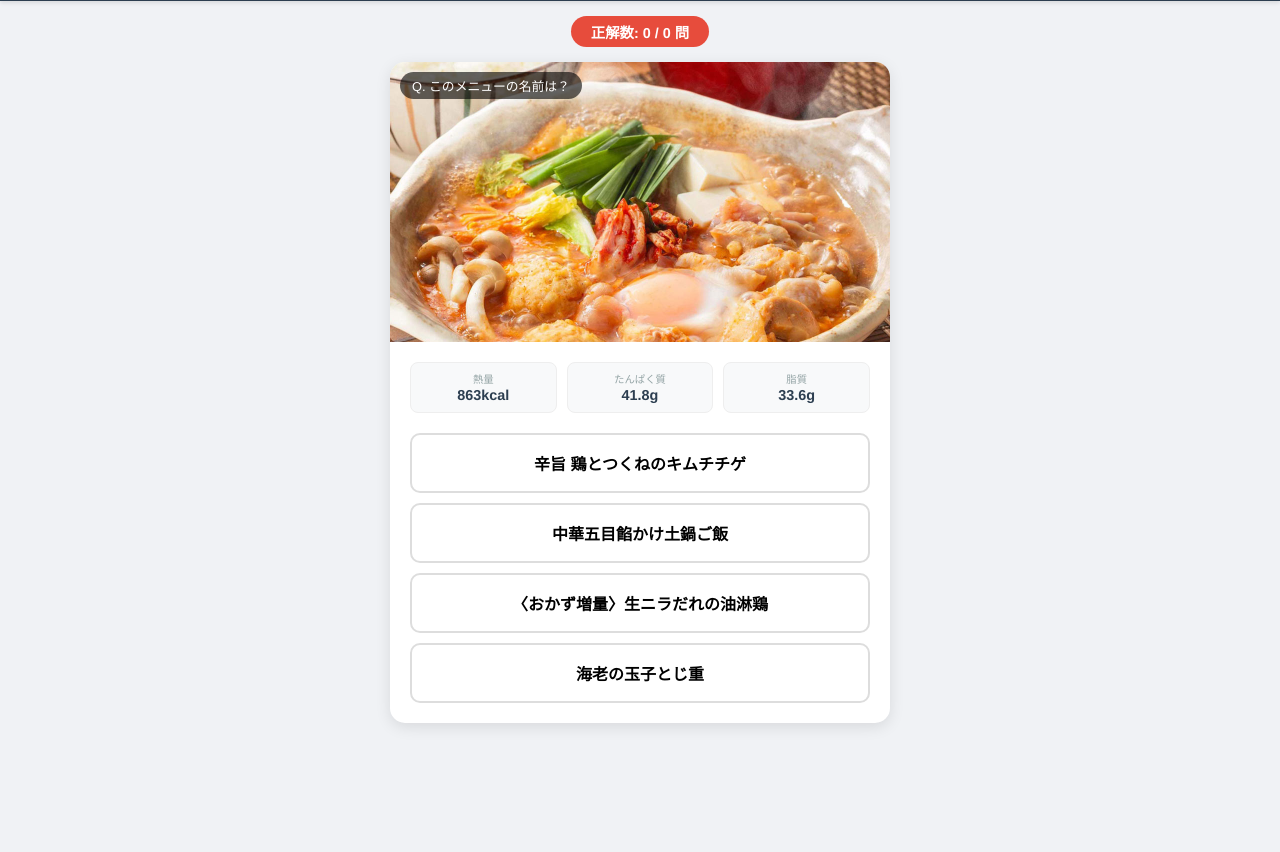
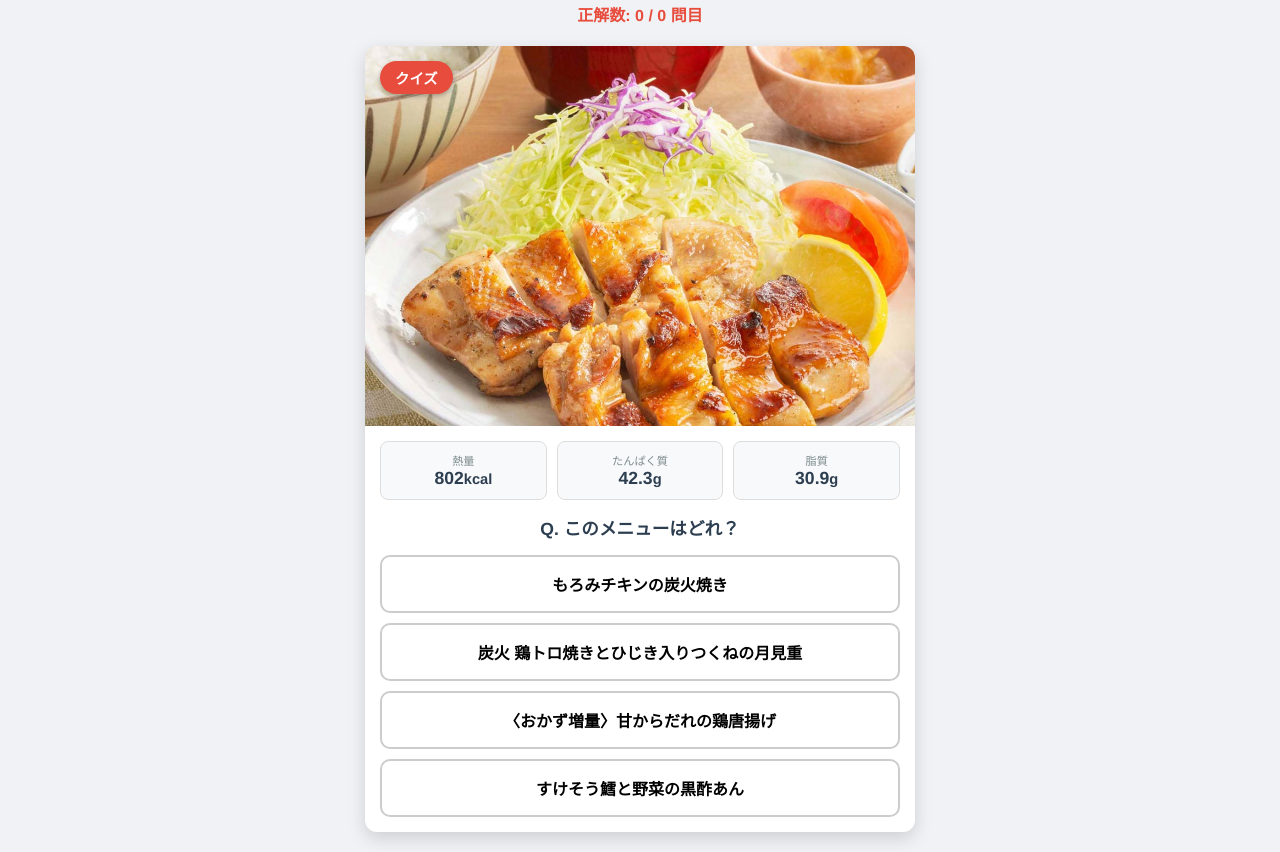
Before and after one commit to Ohtomo-Takumi/ootoya_flashcard_menu, a plain HTML site: page index.html in a window 1280 px wide. Shown: the part 57-909 px from the top of the page. Before the commit the page ends 840 px from the top, so only its background shows below. Drawn offline with Linux system fonts and the light colour scheme.

Commit message:
Update index.html

```diff
--- a/index.html
+++ b/index.html
@@ -20,7 +20,7 @@
             display: flex;
             flex-direction: column;
             align-items: center;
-            padding-bottom: 40px;
+            padding-bottom: 20px;
         }
 
         header {
@@ -28,132 +28,128 @@
             color: white;
             width: 100%;
             text-align: center;
-            padding: 15px 0;
-            box-shadow: 0 2px 4px rgba(0,0,0,0.1);
+            padding: 12px 0;
             position: sticky;
             top: 0;
             z-index: 100;
         }
 
-        h1 { margin: 0; font-size: 1.2rem; }
+        h1 { margin: 0; font-size: 1.1rem; }
 
-        .stats-bar {
+        .main-container {
+            width: 98%;
+            max-width: 550px; /* 全体の幅を広げました */
+            margin-top: 10px;
+        }
+
+        /* カード共通スタイル */
+        .card {
+            background: var(--card-bg);
+            border-radius: 12px;
+            overflow: hidden;
+            box-shadow: 0 6px 18px rgba(0,0,0,0.15);
+            display: none; /* JSで切り替え */
+        }
+
+        /* 写真エリア（超大型化） */
+        .image-container {
+            width: 100%;
+            height: 380px; /* 写真の高さを大幅にアップ */
+            background: #e0e0e0;
+            position: relative;
+        }
+
+        .image-container img {
+            width: 100%;
+            height: 100%;
+            object-fit: cover; /* 枠いっぱいに表示 */
+        }
+
+        /* 表面専用のバッジ */
+        .q-badge {
+            position: absolute;
+            top: 15px;
+            left: 15px;
             background: var(--accent-color);
             color: white;
-            padding: 5px 20px;
+            padding: 6px 15px;
             border-radius: 20px;
             font-weight: bold;
             font-size: 0.9rem;
-            margin: 15px 0;
+            box-shadow: 0 2px 5px rgba(0,0,0,0.3);
         }
 
-        .main-container {
-            width: 95%;
-            max-width: 500px; /* 少し横幅を広げました */
+        .info-area {
+            padding: 15px;
         }
 
-        /* 出題・詳細共通のカードスタイル */
-        .card {
-            background: var(--card-bg);
-            border-radius: 15px;
-            overflow: hidden;
-            box-shadow: 0 4px 15px rgba(0,0,0,0.1);
-            margin-bottom: 20px;
-            display: none; /* 初期は非表示、JSで制御 */
-        }
-
-        /* 写真エリア（大きく表示） */
-        .image-area {
-            width: 100%;
-            height: 280px; /* 写真を大きくしました */
-            background: #eee;
-            position: relative;
-        }
-
-        .image-area img {
-            width: 100%;
-            height: 100%;
-            object-fit: cover; /* 枠いっぱいに綺麗に表示 */
-        }
-
-        .question-badge {
-            position: absolute;
-            top: 10px;
-            left: 10px;
-            background: rgba(0,0,0,0.6);
-            color: white;
-            padding: 4px 12px;
-            border-radius: 20px;
-            font-size: 0.8rem;
-        }
-
-        .content-area {
-            padding: 20px;
-        }
-
+        /* 栄養表示（3列グリッド） */
         .nutrition-grid {
             display: grid;
             grid-template-columns: repeat(3, 1fr);
             gap: 10px;
-            margin-bottom: 20px;
+            margin-bottom: 15px;
         }
 
-        .nutrition-item {
+        .nutri-box {
             background: #f8f9fa;
-            padding: 8px;
+            border: 1px solid #ddd;
+            padding: 10px 5px;
+            text-align: center;
             border-radius: 8px;
-            text-align: center;
-            border: 1px solid #eee;
         }
 
-        .nutrition-label { font-size: 0.65rem; color: #95a5a6; display: block; }
-        .nutrition-val { font-size: 0.9rem; font-weight: bold; color: var(--primary-color); }
+        .label { font-size: 0.7rem; color: #7f8c8d; display: block; }
+        .val { font-size: 1.1rem; font-weight: bold; color: var(--primary-color); }
 
-        .choices-area {
+        .question-text {
+            font-size: 1.1rem;
+            font-weight: bold;
+            text-align: center;
+            margin-bottom: 15px;
+            color: var(--primary-color);
+        }
+
+        /* 選択肢ボタン */
+        .btn-list {
             display: flex;
             flex-direction: column;
             gap: 10px;
         }
 
         .choice-btn {
-            background: white;
-            border: 2px solid #ddd;
+            background: #fff;
+            border: 2px solid #ccc;
             border-radius: 10px;
-            padding: 16px;
+            padding: 15px;
             font-size: 1rem;
             font-weight: bold;
             cursor: pointer;
             transition: 0.2s;
-            text-align: center;
         }
 
-        .choice-btn.correct { background-color: var(--success-color); color: white; border-color: var(--success-color); }
-        .choice-btn.wrong { background-color: var(--accent-color); color: white; border-color: var(--accent-color); }
+        .choice-btn.correct { background-color: var(--success-color) !important; color: white !important; border-color: var(--success-color) !important; }
+        .choice-btn.wrong { background-color: var(--accent-color) !important; color: white !important; border-color: var(--accent-color) !important; }
 
-        /* 詳細表示用 */
-        .detail-title { font-size: 1.2rem; font-weight: bold; margin-bottom: 15px; border-left: 5px solid var(--primary-color); padding-left: 12px; }
-        .note-box {
-            background: #fff3cd;
-            border: 1px solid #ffeeba;
-            padding: 15px;
-            border-radius: 8px;
-            font-size: 0.9rem;
-            color: #856404;
-            margin-top: 15px;
-        }
+        /* 裏面専用（詳細表示） */
+        .detail-name { font-size: 1.3rem; font-weight: bold; color: var(--primary-color); margin-bottom: 15px; padding-bottom: 5px; border-bottom: 2px solid var(--primary-color); }
+        .note-card { background: #fff3cd; border-radius: 8px; padding: 15px; color: #856404; margin-top: 15px; border-left: 5px solid #ffeeba; }
 
         .next-btn {
-            background: var(--primary-color);
-            color: white;
-            border: none;
             width: 100%;
             padding: 18px;
-            font-size: 1.1rem;
+            font-size: 1.2rem;
             font-weight: bold;
+            color: white;
+            background: var(--primary-color);
+            border: none;
             border-radius: 10px;
             margin-top: 20px;
             cursor: pointer;
         }
+
+        /* 正解/不正解カウント */
+        .score-box { text-align: center; font-weight: bold; padding: 10px; color: var(--accent-color); }
     </style>
 </head>
 <body>
@@ -162,48 +158,48 @@
     <h1>大戸屋メニュー学習クイズ Pro</h1>
 </header>
 
-<div class="stats-bar">
-    正解数: <span id="score">0</span> / <span id="total">0</span> 問
+<div class="score-box">
+    正解数: <span id="cur-score">0</span> / <span id="cur-total">0</span> 問目
 </div>
 
 <div class="main-container">
-    <div id="quiz-card" class="card" style="display: block;">
-        <div class="image-area">
-            <div class="question-badge">Q. このメニューの名前は？</div>
-            <img id="q-img" src="" alt="料理写真">
+    <div id="front-card" class="card" style="display: block;">
+        <div class="image-container">
+            <span class="q-badge">クイズ</span>
+            <img id="q-img" src="" alt="メニュー写真">
         </div>
-        <div class="content-area">
+        <div class="info-area">
             <div class="nutrition-grid">
-                <div class="nutrition-item"><span class="nutrition-label">熱量</span><span class="nutrition-val"><span id="q-cal">-</span>kcal</span></div>
-                <div class="nutrition-item"><span class="nutrition-label">たんぱく質</span><span class="nutrition-val"><span id="q-protein">-</span>g</span></div>
-                <div class="nutrition-item"><span class="nutrition-label">脂質</span><span class="nutrition-val"><span id="q-fat">-</span>g</span></div>
+                <div class="nutri-box"><span class="label">熱量</span><span class="val"><span id="q-cal">-</span><small>kcal</small></span></div>
+                <div class="nutri-box"><span class="label">たんぱく質</span><span class="val"><span id="q-protein">-</span><small>g</small></span></div>
+                <div class="nutri-box"><span class="label">脂質</span><span class="val"><span id="q-fat">-</span><small>g</small></span></div>
             </div>
-            <div class="choices-area" id="choices"></div>
+            <div class="question-text">Q. このメニューはどれ？</div>
+            <div id="choices" class="btn-list"></div>
         </div>
     </div>
 
-    <div id="detail-card" class="card">
-        <div class="image-area">
-            <img id="d-img" src="" alt="料理写真">
+    <div id="back-card" class="card">
+        <div class="image-container">
+            <img id="d-img" src="" alt="メニュー写真">
         </div>
-        <div class="content-area">
-            <div id="d-name" class="detail-title">メニュー名</div>
+        <div class="info-area">
+            <div id="d-name" class="detail-name">-</div>
             <div class="nutrition-grid">
-                <div class="nutrition-item"><span class="nutrition-label">糖質</span><span class="nutrition-val"><span id="d-carbs">-</span>g</span></div>
-                <div class="nutrition-item"><span class="nutrition-label">食物繊維</span><span class="nutrition-val"><span id="d-fiber">-</span>g</span></div>
-                <div class="nutrition-item"><span class="nutrition-label">塩分</span><span class="nutrition-val"><span id="d-salt">-</span>g</span></div>
+                <div class="nutri-box"><span class="label">糖質</span><span class="val"><span id="d-carbs">-</span><small>g</small></span></div>
+                <div class="nutri-box"><span class="label">食物繊維</span><span class="val"><span id="d-fiber">-</span><small>g</small></span></div>
+                <div class="nutri-box"><span class="label">塩分</span><span class="val"><span id="d-salt">-</span><small>g</small></span></div>
             </div>
-            <div class="note-box">
-                <strong>💡 現場の注意ポイント</strong>
+            <div class="note-card">
+                <strong>💡 現場の注意ポイント</strong><br>
                 <span id="d-note">-</span>
             </div>
-            <button class="next-btn" onclick="initQuiz()">次の問題へ進む ▶</button>
+            <button class="next-btn" onclick="startQuiz()">次の問題へ ▶</button>
         </div>
     </div>
 </div>
 
 <script>
-// 全メニューデータ
 const menuData = [
     { name: "洋食屋の鉄板ポークチャップ", cal: 1128, protein: 30.7, fat: 48.0, carbs: 107.2, fiber: 5.2, salt: 6.1, image: "img/洋食屋の鉄板ポークチャップ.jpg", note: "鉄板が熱いので提供時やけど注意！" },
     { name: "懐かしの甘から照り焼きチキン", cal: 1400, protein: 51.8, fat: 66.5, carbs: 110.0, fiber: 3.8, salt: 6.4, image: "img/懐かしの甘から照り焼きチキン.jpg", note: "提供時、たれのハネに注意" },
@@ -256,86 +252,85 @@ const menuData = [
     { name: "チキンかあさん煮", cal: 897, protein: 29.5, fat: 32.2, carbs: 110.0, fiber: 8.8, salt: 6.7, image: "img/チキンかあさん煮.jpg", note: "おろしを乗せて提供" }
 ];
 
-let correctCount = 0;
-let totalQuestions = 0;
-let currentTarget = null;
+let score = 0;
+let total = 0;
+let target = null;
 
-function initQuiz() {
-    document.getElementById('detail-card').style.display = 'none';
-    document.getElementById('quiz-card').style.display = 'block';
+function startQuiz() {
+    document.getElementById('front-card').style.display = 'block';
+    document.getElementById('back-card').style.display = 'none';
 
-    currentTarget = menuData[Math.floor(Math.random() * menuData.length)];
+    target = menuData[Math.floor(Math.random() * menuData.length)];
 
-    // 出題写真と栄養表示の更新
-    setImageSource('q-img', currentTarget.image);
-    document.getElementById('q-cal').textContent = currentTarget.cal;
-    document.getElementById('q-protein').textContent = currentTarget.protein;
-    document.getElementById('q-fat').textContent = currentTarget.fat;
+    // 表面の更新
+    setImg('q-img', target.image);
+    document.getElementById('q-cal').textContent = target.cal;
+    document.getElementById('q-protein').textContent = target.protein;
+    document.getElementById('q-fat').textContent = target.fat;
 
     // 選択肢作成
-    let choices = [currentTarget];
+    let choices = [target];
     while(choices.length < 4) {
         let dummy = menuData[Math.floor(Math.random() * menuData.length)];
         if(!choices.includes(dummy)) choices.push(dummy);
     }
     choices.sort(() => Math.random() - 0.5);
 
-    const container = document.getElementById('choices');
-    container.innerHTML = '';
+    const btnArea = document.getElementById('choices');
+    btnArea.innerHTML = '';
     choices.forEach(c => {
         const btn = document.createElement('button');
         btn.className = 'choice-btn';
         btn.textContent = c.name;
-        btn.onclick = () => handleAnswer(btn, c);
-        container.appendChild(btn);
+        btn.onclick = () => judge(btn, c);
+        btnArea.appendChild(btn);
     });
 }
 
-function handleAnswer(btn, selected) {
-    totalQuestions++;
-    const isCorrect = (selected.name === currentTarget.name);
+function judge(btn, selected) {
+    total++;
+    const isCorrect = (selected.name === target.name);
 
     const allBtns = document.querySelectorAll('.choice-btn');
     allBtns.forEach(b => {
         b.disabled = true;
-        if(b.textContent === currentTarget.name) b.classList.add('correct');
+        if(b.textContent === target.name) b.classList.add('correct');
     });
 
     if(isCorrect) {
-        correctCount++;
+        score++;
     } else {
         btn.classList.add('wrong');
     }
 
-    document.getElementById('score').textContent = correctCount;
-    document.getElementById('total').textContent = totalQuestions;
+    document.getElementById('cur-score').textContent = score;
+    document.getElementById('cur-total').textContent = total;
 
-    setTimeout(showDetail, 800);
+    // 1秒後に裏面（詳細）へ
+    setTimeout(showBack, 1000);
 }
 
-function showDetail() {
-    document.getElementById('quiz-card').style.display = 'none';
-    document.getElementById('detail-card').style.display = 'block';
+function showBack() {
+    document.getElementById('front-card').style.display = 'none';
+    document.getElementById('back-card').style.display = 'block';
 
-    document.getElementById('d-name').textContent = currentTarget.name;
-    document.getElementById('d-carbs').textContent = currentTarget.carbs;
-    document.getElementById('d-fiber').textContent = currentTarget.fiber;
-    document.getElementById('d-salt').textContent = currentTarget.salt;
-    document.getElementById('d-note').textContent = currentTarget.note;
-    setImageSource('d-img', currentTarget.image);
+    setImg('d-img', target.image);
+    document.getElementById('d-name').textContent = target.name;
+    document.getElementById('d-carbs').textContent = target.carbs;
+    document.getElementById('d-fiber').textContent = target.fiber;
+    document.getElementById('d-salt').textContent = target.salt;
+    document.getElementById('d-note').textContent = target.note;
 }
 
-// 画像パスの設定とエラー時のフォールバック
-function setImageSource(imgId, src) {
-    const imgEl = document.getElementById(imgId);
-    imgEl.src = src;
-    imgEl.onerror = () => {
-        imgEl.src = 'https://via.placeholder.com/500x280?text=Image+Not+Found';
-        console.error("Failed to load image at: " + src);
+function setImg(id, path) {
+    const el = document.getElementById(id);
+    el.src = path;
+    el.onerror = () => {
+        el.src = "https://via.placeholder.com/550x380?text=No+Image+Found";
     };
 }
 
-initQuiz();
+startQuiz();
 </script>
 </body>
 </html>
```
